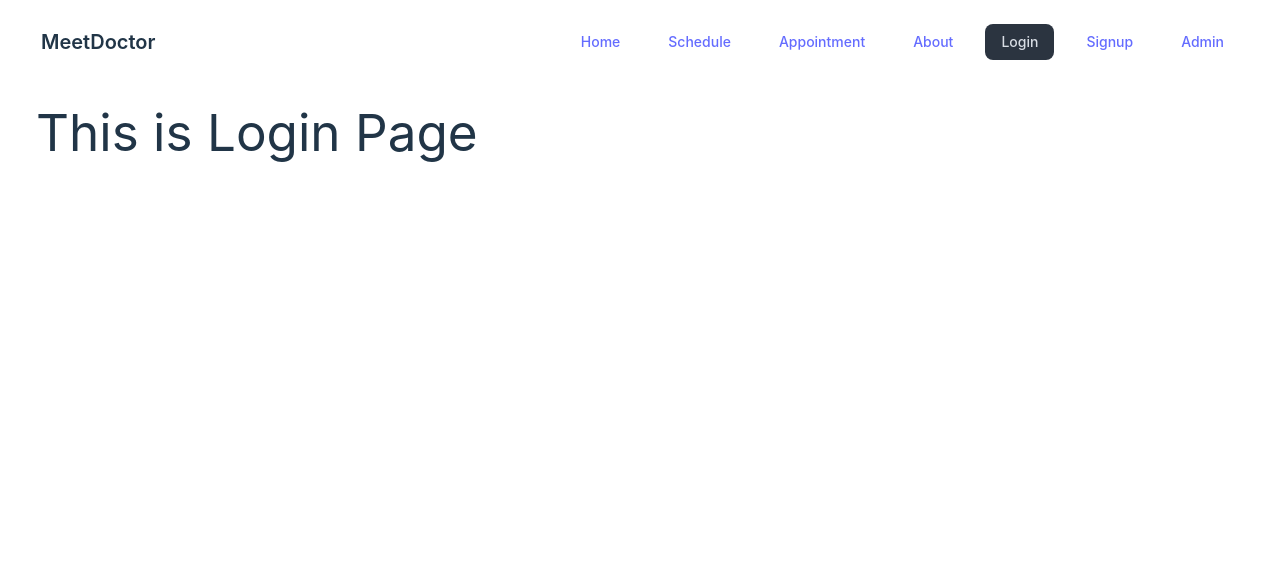
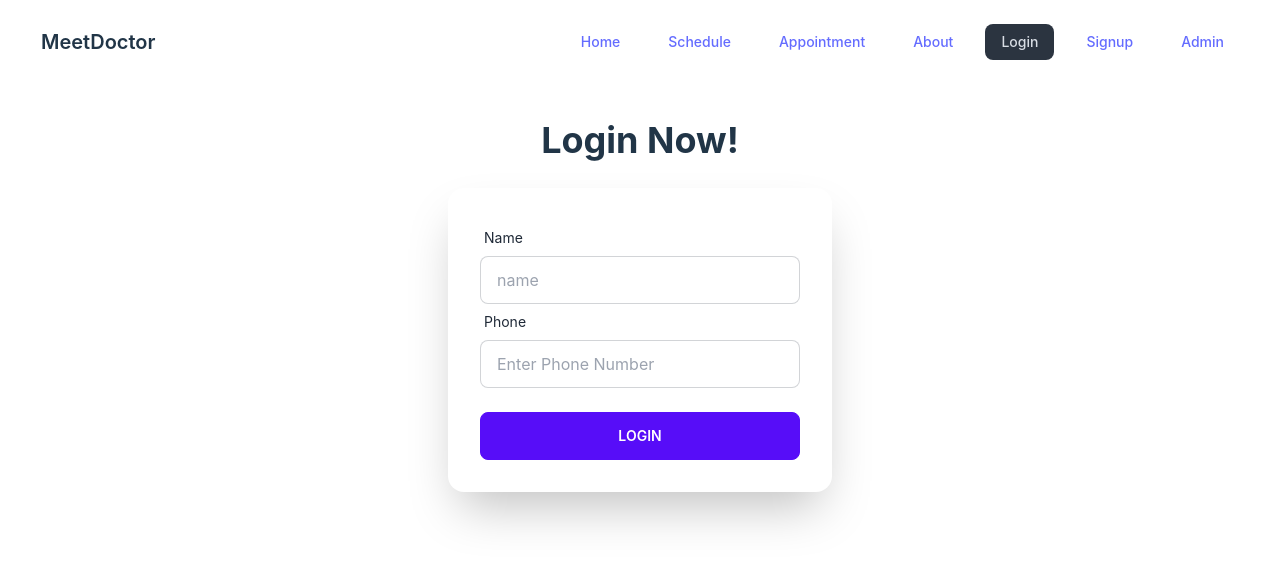
Before and after one commit to Sharif-11/Appointment-Booking, a React (Vite) app: page /login in a window 1280 px wide. Shown: the top 564 px of the page. Built offline with nearby package versions, Linux system fonts and the light colour scheme.

Commit message:
login page added

```diff
--- a/src/components/Login.jsx
+++ b/src/components/Login.jsx
@@ -3,7 +3,35 @@ import React from 'react';
 const Login = () => {
     return (
         <div className='m-7'>
-            <h1>This is Login Page</h1>
+            <div className="hero">
+                <div className="hero-content flex-col">
+                    <div className="text-center lg:text-left">
+                        <h1 className="text-4xl font-bold">Login Now!</h1>
+                    </div>
+
+                    <div className="card my-3 mx-9 flex-shrink-0 w-full max-w-sm shadow-2xl bg-base-100 card-body">
+                        <form>
+                            <div className="">
+                                <div className="form-control">
+                                    <label className="label">
+                                        <span className="label-text">Name</span>
+                                    </label>
+                                    <input type="text" placeholder="name" name='name' className="input input-bordered" required />
+                                </div>
+                                <div className="form-control">
+                                    <label className="label">
+                                        <span className="label-text">Phone</span>
+                                    </label>
+                                    <input type="tel" placeholder="Enter Phone Number" name="phone" className="input input-bordered" />
+                                </div>
+                                <div className="form-control mt-6">
+                                    <button className="btn btn-primary text-white">Login</button>
+                                </div>
+                            </div>
+                        </form>
+                    </div>
+                </div>
+            </div>
         </div>
     );
 };
```
